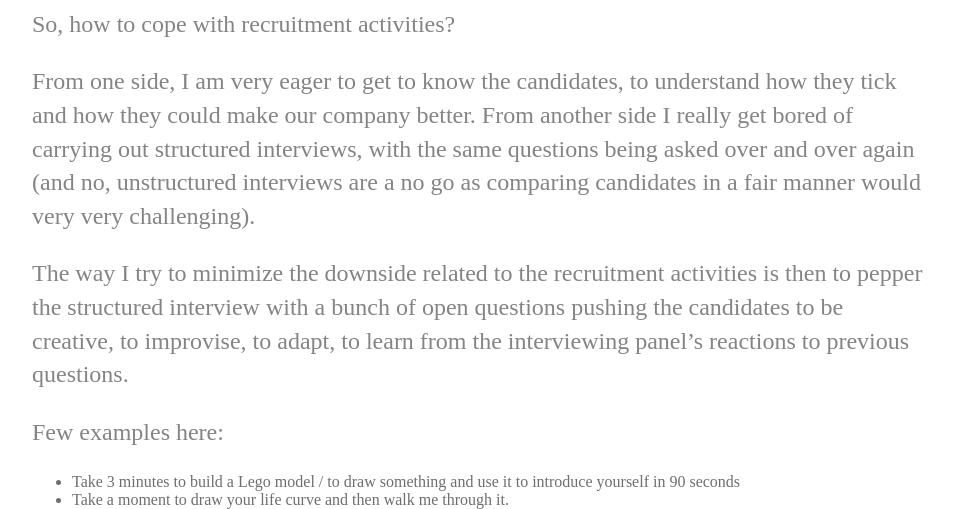
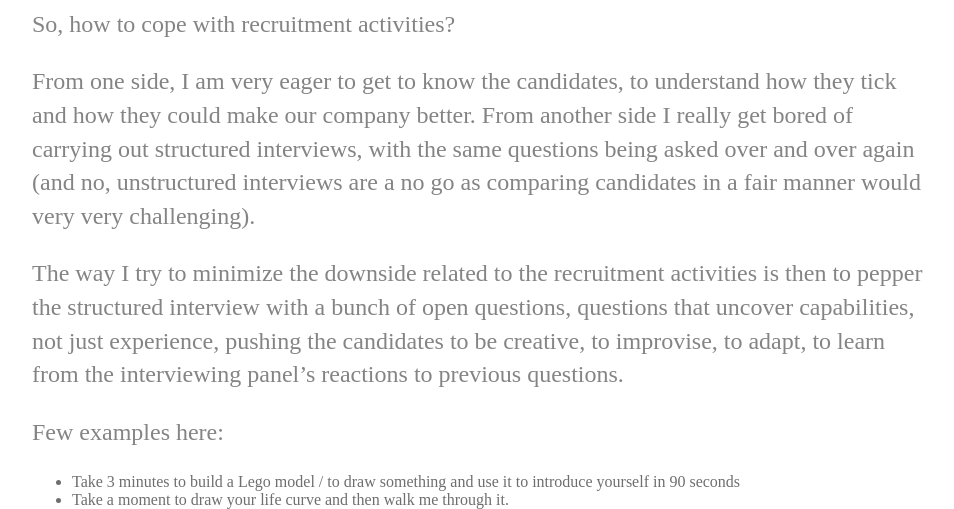
Before and after one commit to aleale14/aleale14.github.io, a Jekyll site: the page built from _posts/read/2019-09-18-recruiting-questions.md, in a window 1280 px wide and 900 px high, scrolled down 951 px, cut to the strip 0-509 px from the top of the window. Shown: the whole strip, without its empty margins (160-1114 px from the left). Built offline with Jekyll 4.4.1, drawn with Linux system fonts in a browser that asks for light colours.

Commit message:
Update 2019-09-18-recruiting-questions.md

```diff
--- a/_posts/read/2019-09-18-recruiting-questions.md
+++ b/_posts/read/2019-09-18-recruiting-questions.md
@@ -19,7 +19,7 @@ So, how to cope with recruitment activities?
 From one side, I am very eager to get to know the candidates, to understand how they tick and how they could make our company better.
 From another side I really get bored of carrying out structured interviews, with the same questions being asked over and over again (and no, unstructured interviews are a no go as comparing candidates in a fair manner would very very challenging).
 
-The way I try to minimize the downside related to the recruitment activities is then to pepper the structured interview with a bunch of open questions pushing the candidates to be creative, to improvise, to adapt, to learn from the interviewing panel's reactions to previous questions.
+The way I try to minimize the downside related to the recruitment activities is then to pepper the structured interview with a bunch of open questions, questions that uncover capabilities, not just experience, pushing the candidates to be creative, to improvise, to adapt, to learn from the interviewing panel's reactions to previous questions.
 
 Few examples here:
 
```
